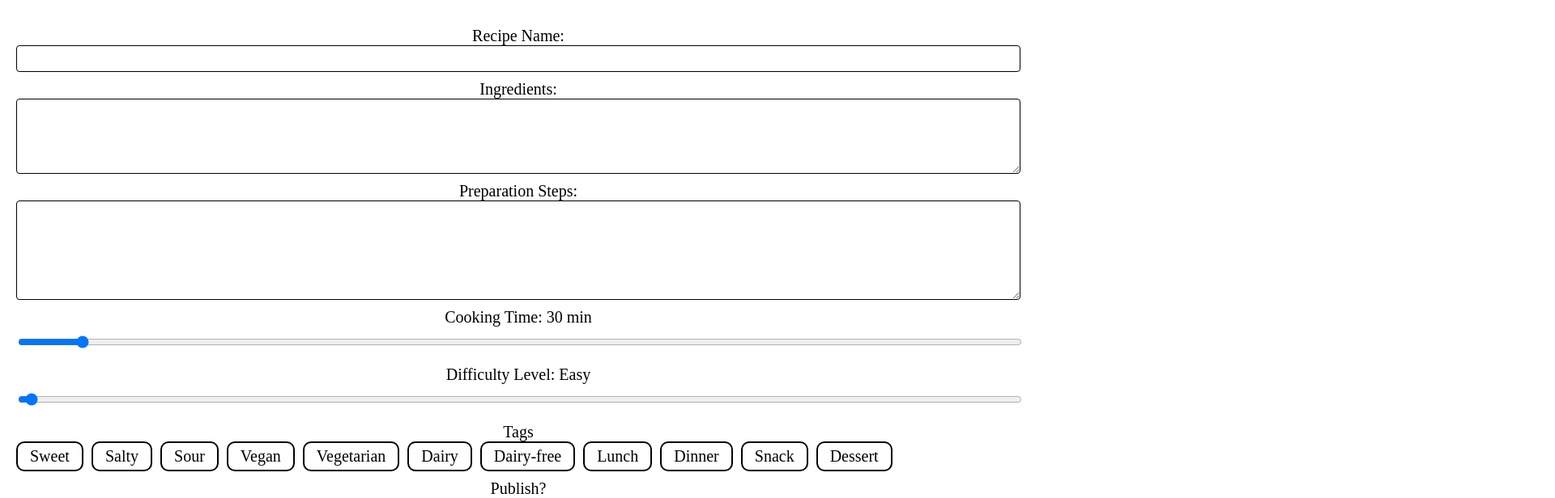
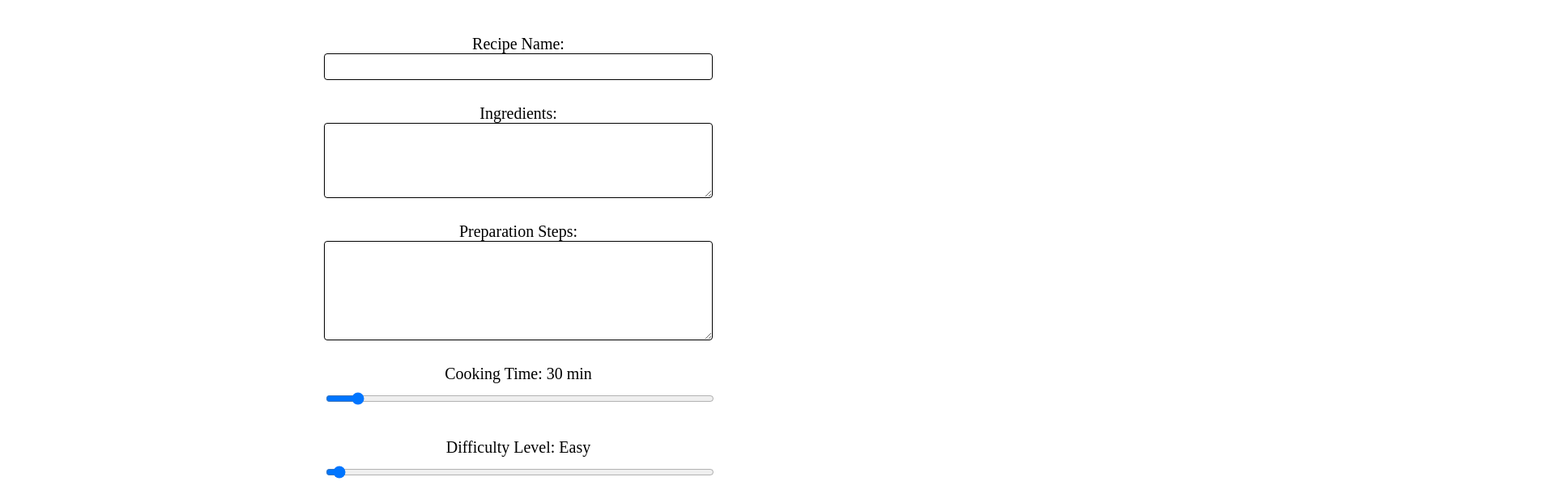
Before and after one commit to Metsittynyt/cookBook, a Vue app in the folder frontend/: page /create in a window 1280 px wide. Shown: the part 340-956 px from the top of the page at 81% size, 1920 px wide, since content can reach past the window. Built offline with nearby package versions, Linux system fonts and the light colour scheme.

Commit message:
update recipeForm

```diff
--- a/frontend/src/components/RecipeForm.vue
+++ b/frontend/src/components/RecipeForm.vue
@@ -3,7 +3,7 @@
     <div v-if="error">
       {{ error }}
     </div>
-    <form id="form" @submit="handleSubmit" v-else>
+    <form id="form" @submit="handleSubmit">
       <div class="form-group">
         <label for="recipeName">Recipe Name:</label>
         <input type="text" id="recipeName" v-model="recipe.name" required>
@@ -37,7 +37,8 @@
       </div>
       <div class="form-group">
         <label for="publicCheck">Publish?</label>
-        <input type="checkbox" id="publicCheck" v-model="recipe.public">
+        <input type="checkbox" id="publicCheck" v-model="recipe.public" class="big-checkbox">
+        <label for="publicCheck" class="big-checkbox-label"></label>
       </div>
       <button type="submit">{{ isEditing ? 'Update' : 'Submit' }} Recipe</button>
     </form>
@@ -61,13 +62,16 @@ export default {
         tags: [],
         public: false
       })
+    },
+    isEditing: {
+      type: Boolean,
+      default: false
     }
   },
   data() {
     return {
       recipe: { ...this.initialRecipe },
       error: null,
-      isEditing: !!this.initialRecipe.id,
       tags: ['Sweet', 'Salty', 'Sour', 'Vegan', 'Vegetarian', 'Dairy', 'Dairy-free', 'Lunch', 'Dinner', 'Snack', 'Dessert'],
       selectedTags: [],
       difficultyLabel: '',
@@ -81,21 +85,24 @@ export default {
       this.recipe.tags = this.selectedTags;
 
       try {
-        const action = this.isEditing ? recipeService.update(this.recipe.id, this.recipe) : recipeService.create(this.recipe);
+        const action = this.isEditing
+          ? recipeService.update(this.recipe.id, this.recipe)
+          : recipeService.create(this.recipe);
         const response = await action;
         console.log('Submission successful:', response);
         this.$emit('submit-success');
-        this.resetForm();
+        if (!this.isEditing) {
+          this.resetForm();
+        }
       } catch (error) {
         console.error('Error submitting the recipe:', error);
         this.error = 'Failed to submit the recipe. Please try again.';
       }
     },
     resetForm() {
-      this.recipe = { ...this.initialRecipe, tags: [], public: false, cookingTime: 30, difficulty: 1 };
+      this.recipe = { ...this.initialRecipe, tags: [], public: false, time: 30, difficulty: 1 };
       this.selectedTags = [];
       this.error = null;
-      this.isEditing = false;
       this.updateCookingTimeLabel();
       this.updateDifficultyLabel();
     },
@@ -120,13 +127,12 @@ export default {
       deep: true,
       handler(newRecipe) {
         this.recipe = { ...newRecipe };
-        this.isEditing = !!newRecipe.id;
         this.selectedTags = newRecipe.tags ? [...newRecipe.tags] : [];
         this.updateCookingTimeLabel();
         this.updateDifficultyLabel();
       }
     },
-    'recipe.cookingTime': function () {
+    'recipe.time': function () {
       this.updateCookingTimeLabel();
     },
     'recipe.difficulty': function () {
@@ -141,10 +147,22 @@ export default {
 </script>
 
 <style>
+.recipe-form {
+  min-width: 300px;
+  max-width: 500px;
+  margin: auto
+}
+
+.form-group {
+  margin: 10px 0px 10px 0px;
+}
+
 .checkbox-container {
+  margin: 20px 0px 20px 0px;
   display: flex;
   flex-wrap: wrap;
-  gap: 10px;
+  gap: 20px;
+  justify-content: center;
 }
 
 .checkbox-wrapper {
```
